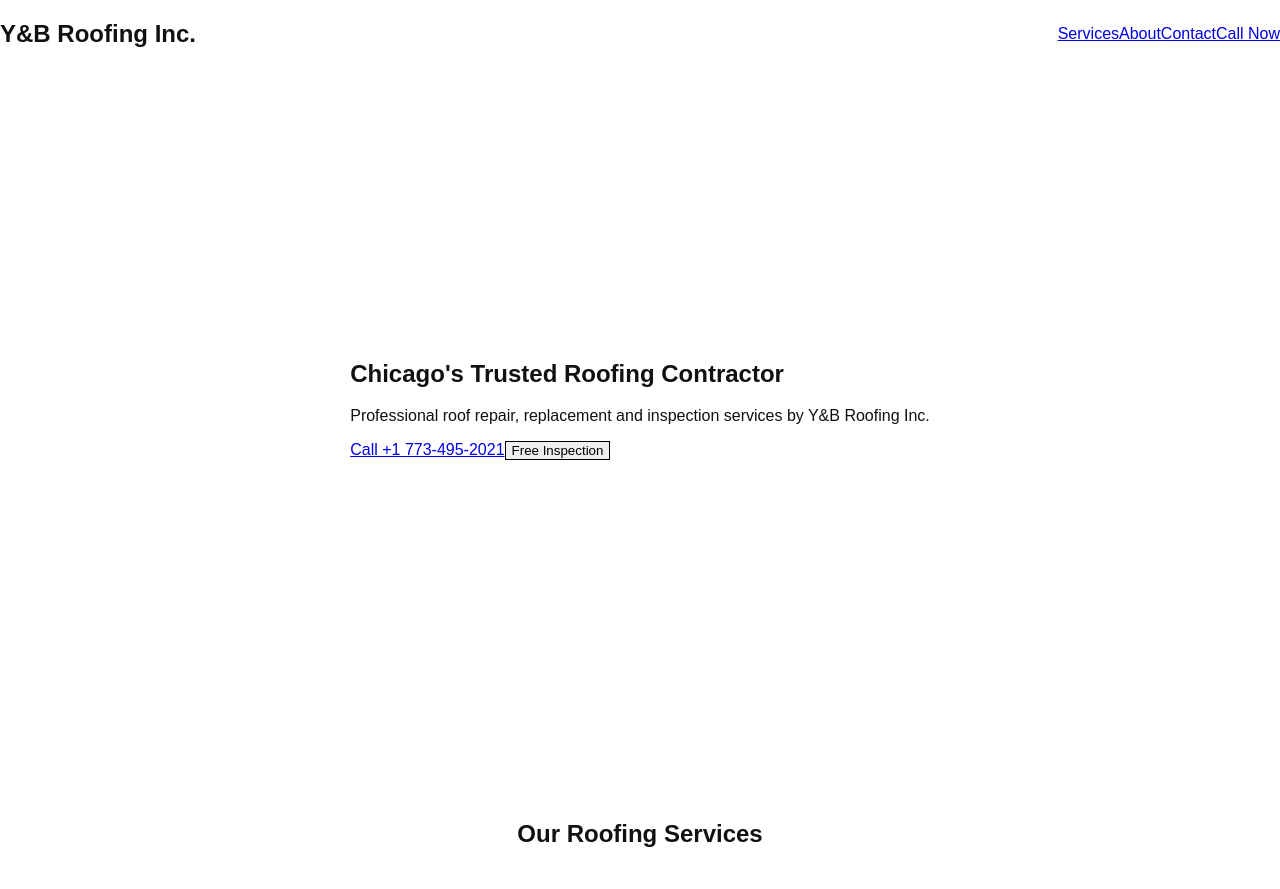
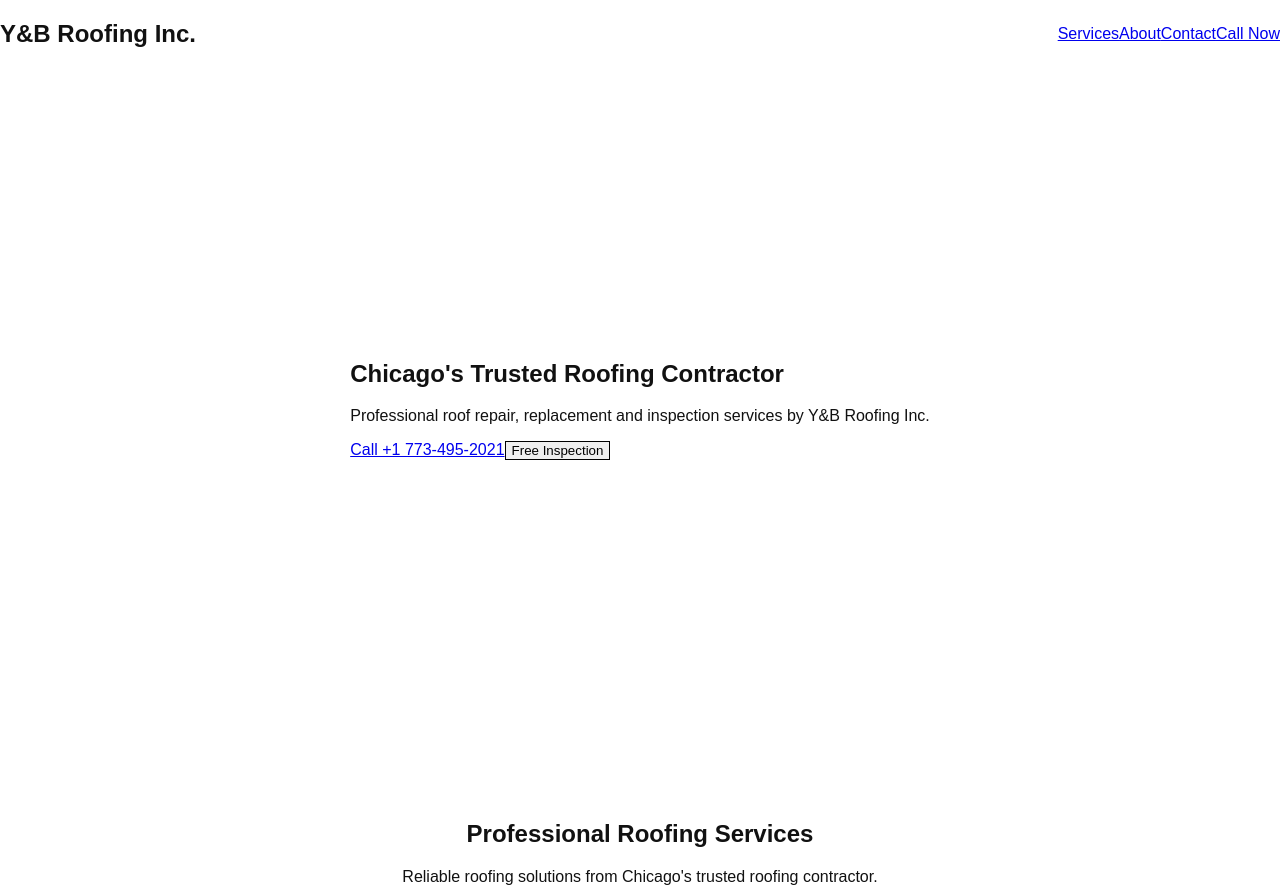
Before and after one commit to musaQAZI0/roof_contracting, a Next.js app: page / in a window 1280 px wide. Shown: the top 889 px of the page. Built offline with nearby package versions, Linux system fonts and the light colour scheme.

Commit message:
Upgrade services UI design

```diff
--- a/components/Services.tsx
+++ b/components/Services.tsx
@@ -1,2 +1,4 @@
-const services=['Roof Repair','Roof Replacement','Residential Roofing','Commercial Roofing','Storm Damage Repair','Roof Inspection'];
-export default function Services(){return <section className="container py-16"><h2 className="text-3xl font-bold text-center">Our Roofing Services</h2><div className="grid md:grid-cols-3 gap-6 mt-8">{services.map(s=><div className="p-6 shadow rounded-xl" key={s}><h3 className="font-bold text-xl">{s}</h3><p className="mt-2">Professional roofing solutions by Y&B Roofing Inc. in Chicago.</p></div>)}</div></section>}
+export default function Services(){
+ const services=['Roof Repair','Roof Replacement','Residential Roofing','Commercial Roofing','Storm Damage Repair','Roof Inspection'];
+ return <section className="py-20 px-6 bg-white"><div className="max-w-6xl mx-auto"><h2 className="text-4xl font-extrabold text-center text-slate-900">Professional Roofing Services</h2><p className="text-center mt-4 text-gray-600">Reliable roofing solutions from Chicago's trusted roofing contractor.</p><div className="grid md:grid-cols-3 gap-6 mt-12">{services.map((s)=><div key={s} className="rounded-2xl border border-gray-200 p-8 hover:shadow-xl transition"><h3 className="text-xl font-bold text-slate-900">{s}</h3><p className="mt-3 text-gray-600">Expert roofing service designed to protect your home and business.</p></div>)}</div></div></section>
+}
```
